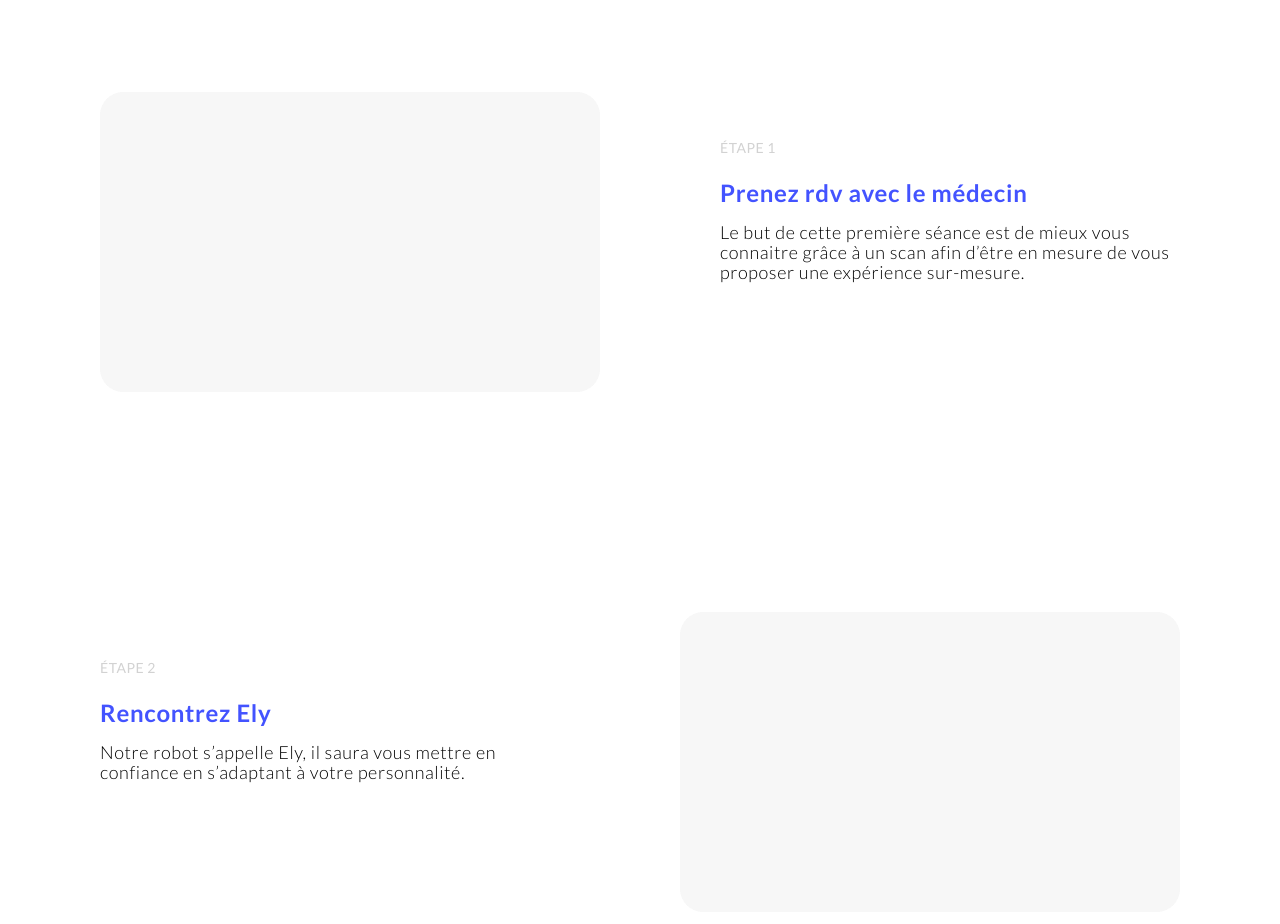
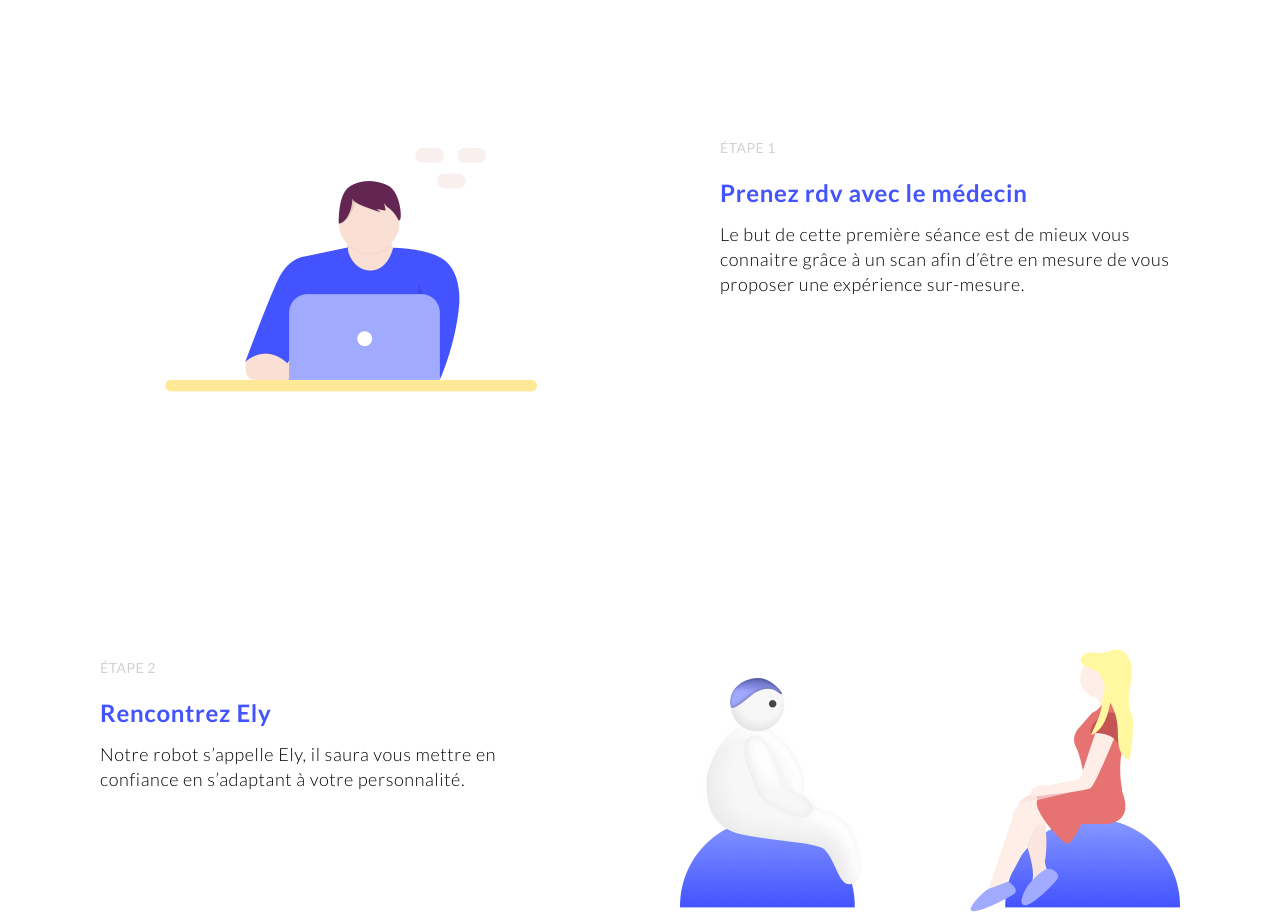
Before and after one commit to LeaCharrier/evolve-landing, a website: page src/index.html in a window 1280 px wide. Shown: the part 1088-2012 px from the top of the page. Drawn offline with nearby package versions, Linux system fonts and the light colour scheme; files that its build step writes are made by us from their sources; a script that the page names is missing.

Commit message:
add picto

```diff
--- a/src/index.html
+++ b/src/index.html
@@ -48,7 +48,7 @@
 
     <section class="programme">
       <div class="etape">
-        <img src="images/etape.png">
+        <img src="images/illu-1.png">
         <div class="description">
           <span class="subtitle">étape 1</span>
           <h2 class="title">Prenez rdv avec le médecin</h2>
@@ -57,7 +57,7 @@
       </div>
 
       <div class="etape hideme">
-        <img src="images/etape.png">
+        <img src="images/illu-2.png">
         <div class="description">
           <span class="subtitle">étape 2</span>
           <h2 class="title">Rencontrez Ely</h2>
@@ -66,7 +66,7 @@
       </div>
 
       <div class="etape">
-        <img src="images/etape.png">
+        <img src="images/illu-3.png">
         <div class="description">
           <span class="subtitle">étape 3</span>
           <h2 class="title">En voie vers la guérison. </h2>
--- a/src/styles/partial/_programme.scss
+++ b/src/styles/partial/_programme.scss
@@ -30,6 +30,7 @@
     img {
       max-width: 500px;
       width: 50%;
+      height: 50%;
 
       @include maxWidth($breakPointTablet) {
         width: 100%;
@@ -81,6 +82,7 @@
         font-size: 18px;
         letter-spacing: 0.6px;
         font-weight: 300;
+        line-height: 1.4;
 
         @include maxWidth($breakPointTablet) {
           font-size: 16px;
```
Also changed, not shown: src/images/illu-1.png (added), src/images/illu-2.png (added), src/images/illu-3.png (added).
